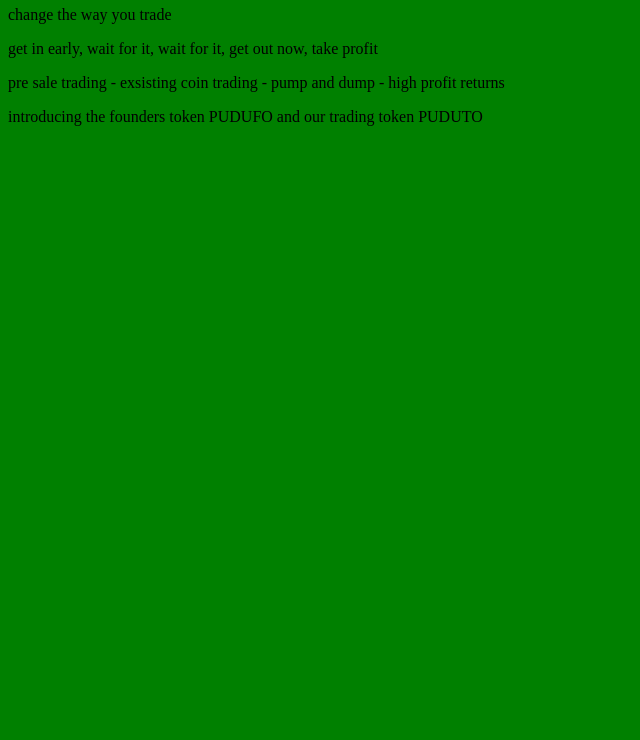
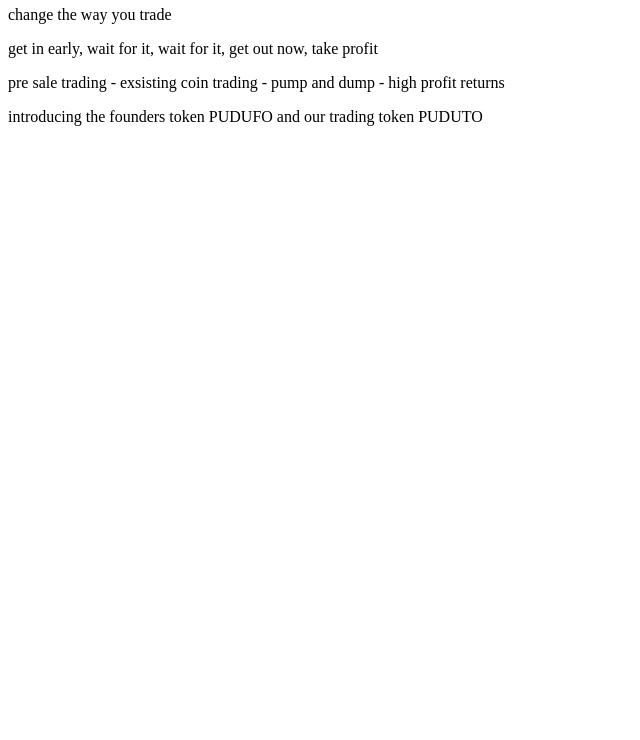
Before and after one commit to loudroom/loudroom, a plain HTML site: page index.html in a window 1280 px wide. Shown: the part 60-800 px from the top of the page, without its empty margins (0-640 px from the left). Drawn offline with Linux system fonts and the light colour scheme.

Commit message:
Update index.html

```diff
--- a/index.html
+++ b/index.html
@@ -4,7 +4,7 @@
     <meta name="viewport" content="width=device-width, initial-scale=1.0">
     <title>Document</title>
 </head>
-<body bgcolor="green">
+<body bgcolor="white">
     <h1 >Pump Dump Trading</h1>
     <p> change the way you trade</p>
     <p> get in early, wait for it, wait for it, get out now, take profit   </p>
```
